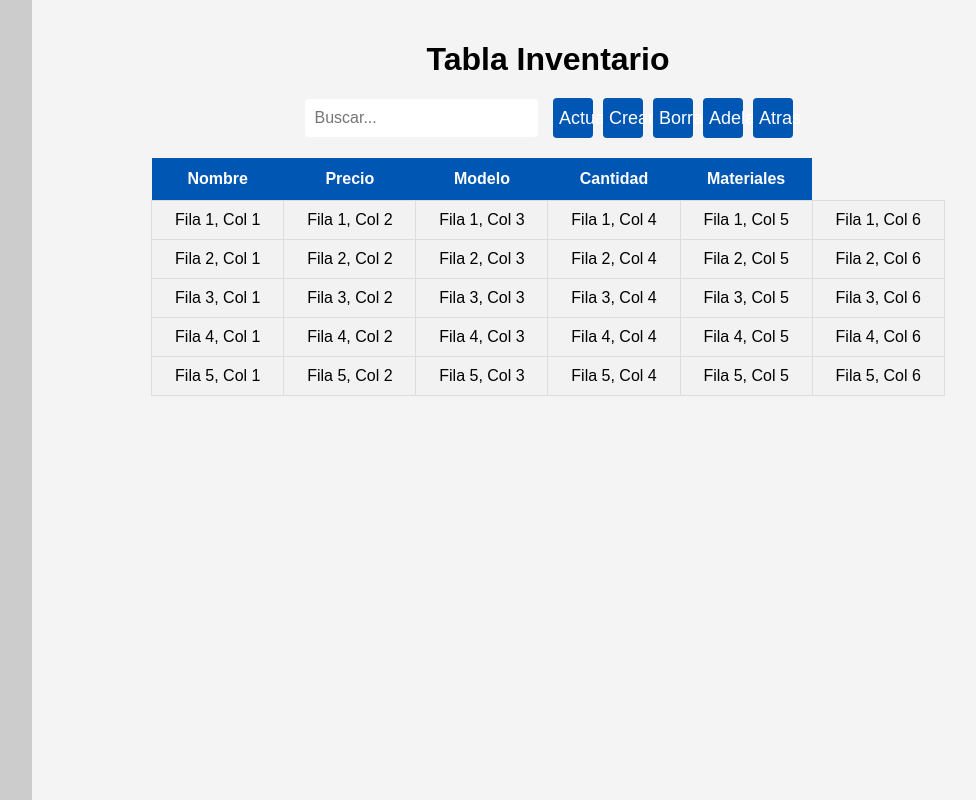
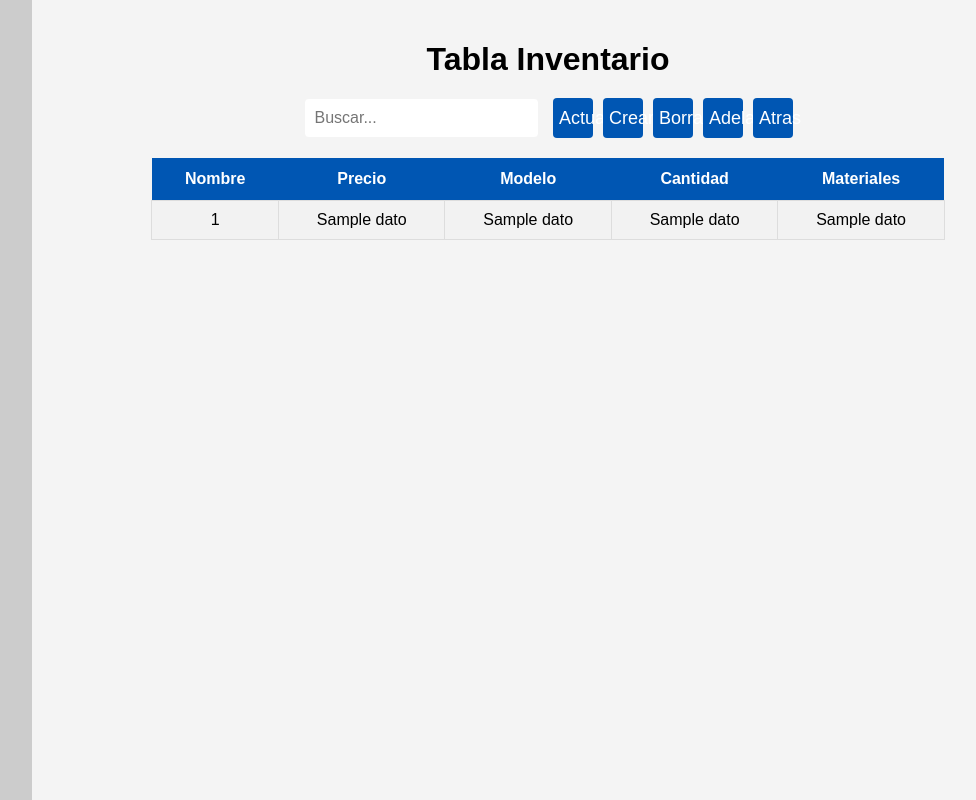
Before and after one commit to dany-echeverria/PAW_Sistema_Optica, a Flask app: template src/templates/inventario.html in a window 1280 px wide. Shown: the whole page, without its empty margins (216-1192 px from the left). Run offline with Flask 3, Linux system fonts and the light colour scheme; the template is opened without the code that fills it: most values are stand-ins (such as "Sample title", 1, 10 or a date in 2020).

Commit message:
Compeltnado con la base de datos en inventario

```diff
--- a/src/app.py
+++ b/src/app.py
@@ -1,17 +1,32 @@
-from flask import Flask, render_template, request, jsonify, Response
-
+from flask import Flask, render_template
+import pyodbc
 
 app = Flask(__name__)
 
 
 
+def get_connection():
+    conn = pyodbc.connect('Driver={SQL Server};'
+                          'Server=localhost\\SQLEXPRESS;'
+                          'Database=Optica_DB;'  # Cambia el nombre a tu base de datos
+                          'Trusted_Connection=yes;')
+    return conn
+
 @app.route('/')
 def index():
+
+
     return render_template('index.html')
 
 @app.route('/inventario')
 def inventario():
-    return render_template('inventario.html')
+    conn = get_connection()
+    cursor = conn.cursor()
+    cursor.execute("SELECT nombre, precio, modelo, cantidad, materiales FROM inventario")  # Ajusta con tu tabla y columnas
+    datos = cursor.fetchall()
+    conn.close()
+
+    return render_template('inventario.html', datos=datos)
 
 @app.route('/productos')
 def productos():
--- a/src/templates/inventario.html
+++ b/src/templates/inventario.html
@@ -37,46 +37,15 @@
                 </tr>
             </thead>
             <tbody>
-                <tr>
-                    <td>Fila 1, Col 1</td>
-                    <td>Fila 1, Col 2</td>
-                    <td>Fila 1, Col 3</td>
-                    <td>Fila 1, Col 4</td>
-                    <td>Fila 1, Col 5</td>
-                    <td>Fila 1, Col 6</td>
-                </tr>
-                <tr>
-                    <td>Fila 2, Col 1</td>
-                    <td>Fila 2, Col 2</td>
-                    <td>Fila 2, Col 3</td>
-                    <td>Fila 2, Col 4</td>
-                    <td>Fila 2, Col 5</td>
-                    <td>Fila 2, Col 6</td>
-                </tr>
-                <tr>
-                    <td>Fila 3, Col 1</td>
-                    <td>Fila 3, Col 2</td>
-                    <td>Fila 3, Col 3</td>
-                    <td>Fila 3, Col 4</td>
-                    <td>Fila 3, Col 5</td>
-                    <td>Fila 3, Col 6</td>
-                </tr>
-                <tr>
-                    <td>Fila 4, Col 1</td>
-                    <td>Fila 4, Col 2</td>
-                    <td>Fila 4, Col 3</td>
-                    <td>Fila 4, Col 4</td>
-                    <td>Fila 4, Col 5</td>
-                    <td>Fila 4, Col 6</td>
-                </tr>
-                <tr>
-                    <td>Fila 5, Col 1</td>
-                    <td>Fila 5, Col 2</td>
-                    <td>Fila 5, Col 3</td>
-                    <td>Fila 5, Col 4</td>
-                    <td>Fila 5, Col 5</td>
-                    <td>Fila 5, Col 6</td>
-                </tr>
+                {% for dato in datos %}
+    <tr>
+        <td>{{ dato[0] }}</td>  <!-- Primera columna (ID) -->
+        <td>{{ dato[1] }}</td>  <!-- Segunda columna (Campo 1) -->
+        <td>{{ dato[2] }}</td>
+        <td>{{ dato[3] }}</td>
+        <td>{{ dato[4] }}</td>  <!-- Tercera columna (Campo 2) -->
+    </tr>
+    {% endfor %}
             </tbody>
         </table>
     </main>
```
